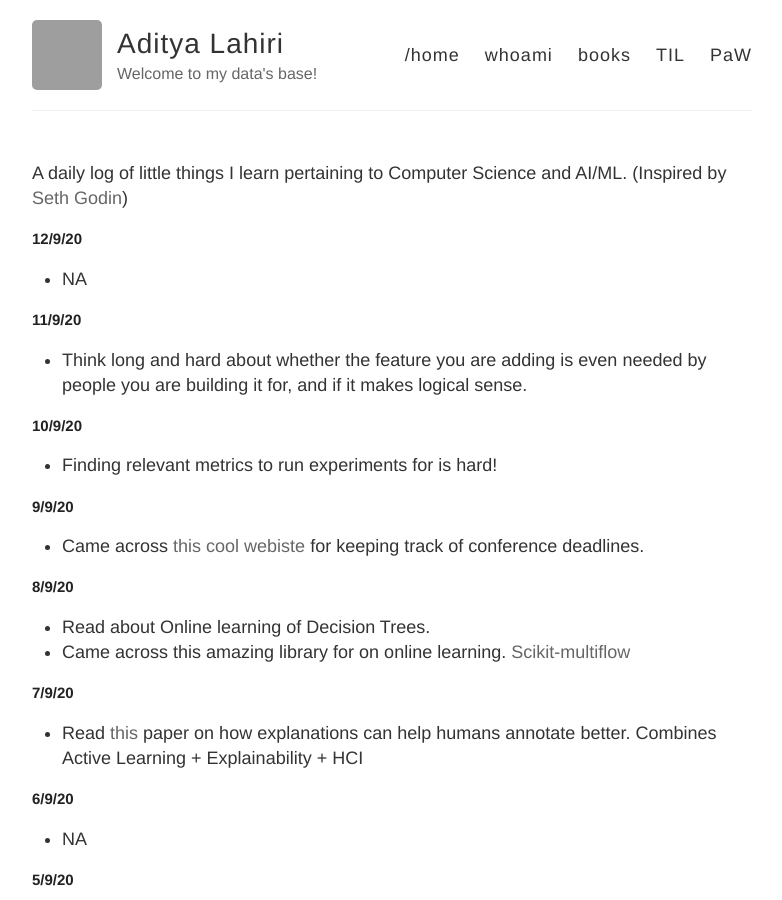
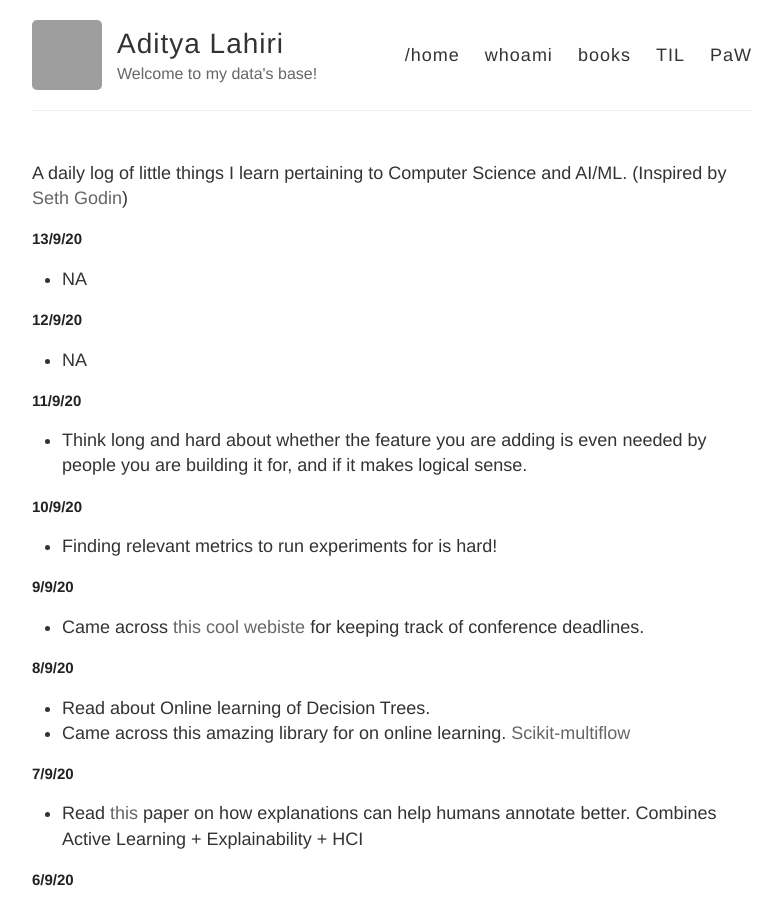
Before and after one commit to adityalahiri/adityalahiri.github.io, a Jekyll site: the page built from TIL.md, in a window 1280 px wide and 900 px high. Shown: the whole window, without its empty margins (248-1030 px from the left). Built offline with Jekyll 4.4.1, drawn with Linux system fonts in a browser that asks for light colours; our own code applies the rules of GitHub Pages for plain Markdown files; grey boxes are pictures that could not be loaded.

Commit message:
Update for 13/9

```diff
--- a/TIL.md
+++ b/TIL.md
@@ -1,5 +1,9 @@
 A daily log of little things I learn pertaining to Computer Science and AI/ML.
 (Inspired by [Seth Godin](https://seths.blog/))
+
+## 13/9/20
+
+* NA
 
 ## 12/9/20
 
```
